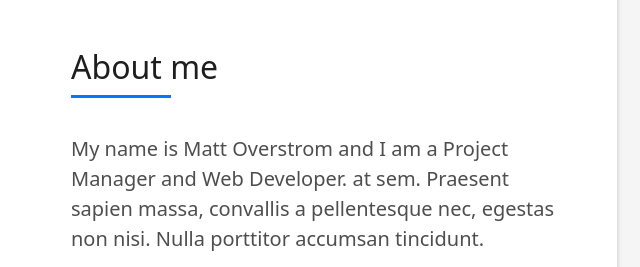
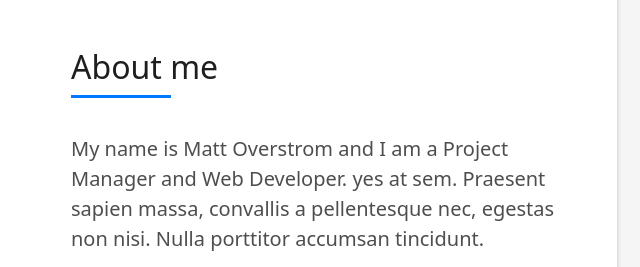
Before and after one commit to mattoverstrom/devfolio, a plain HTML site: page index.html in a window 1280 px wide. Shown: the part 880-1147 px from the top of the page, 581-1221 px from the left. Drawn offline with Linux system fonts and the light colour scheme.

Commit message:
first commit

```diff
--- a/index.html
+++ b/index.html
@@ -141,7 +141,7 @@
                       </h5>
                     </div>
                     <p class="lead">
-                      My name is Matt Overstrom and I am a Project Manager and Web Developer.
+                      My name is Matt Overstrom and I am a Project Manager and Web Developer. yes
                       at sem. Praesent sapien massa, convallis a pellentesque nec, egestas non nisi. Nulla
                       porttitor accumsan tincidunt.
                     </p>
```
